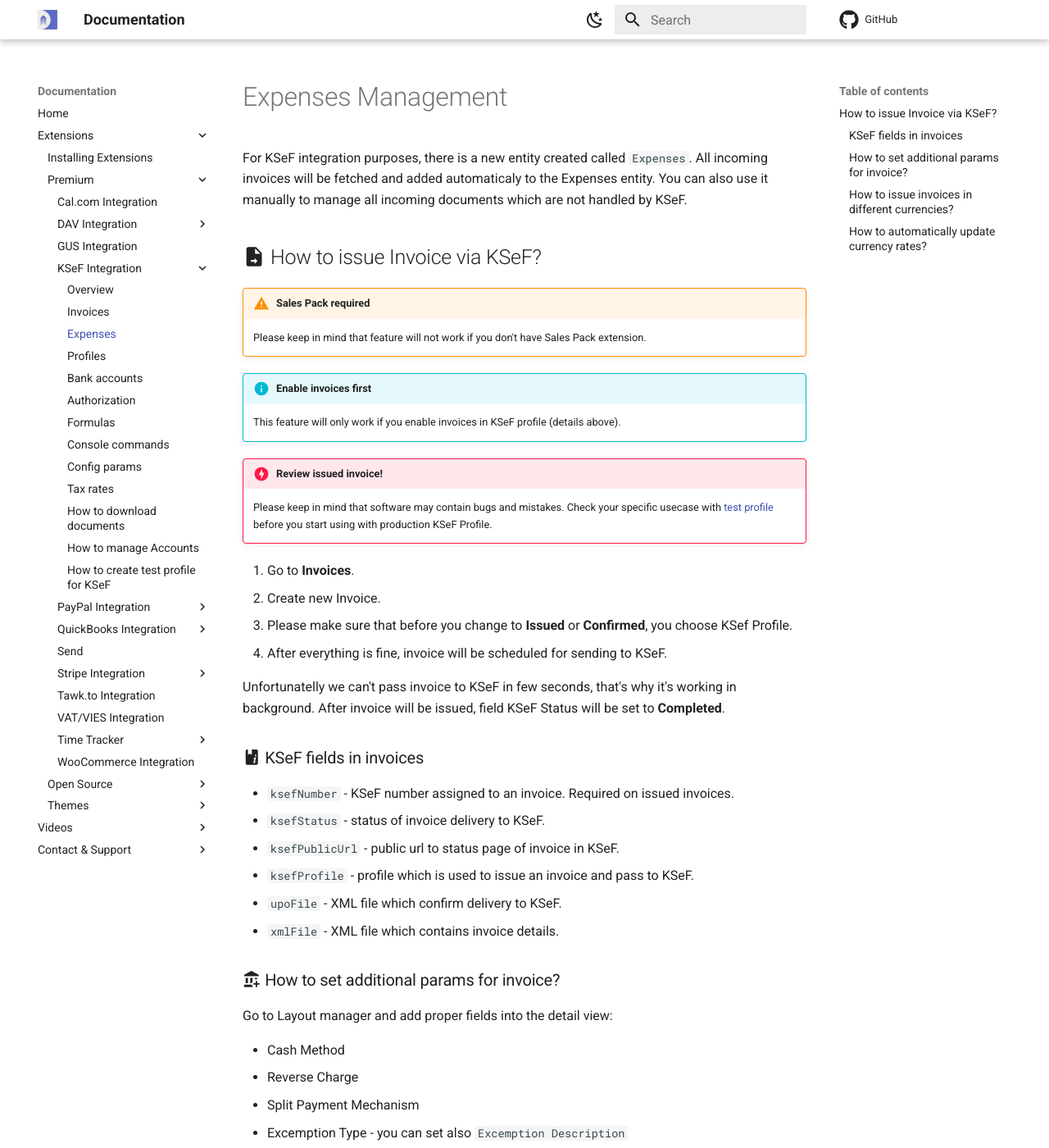
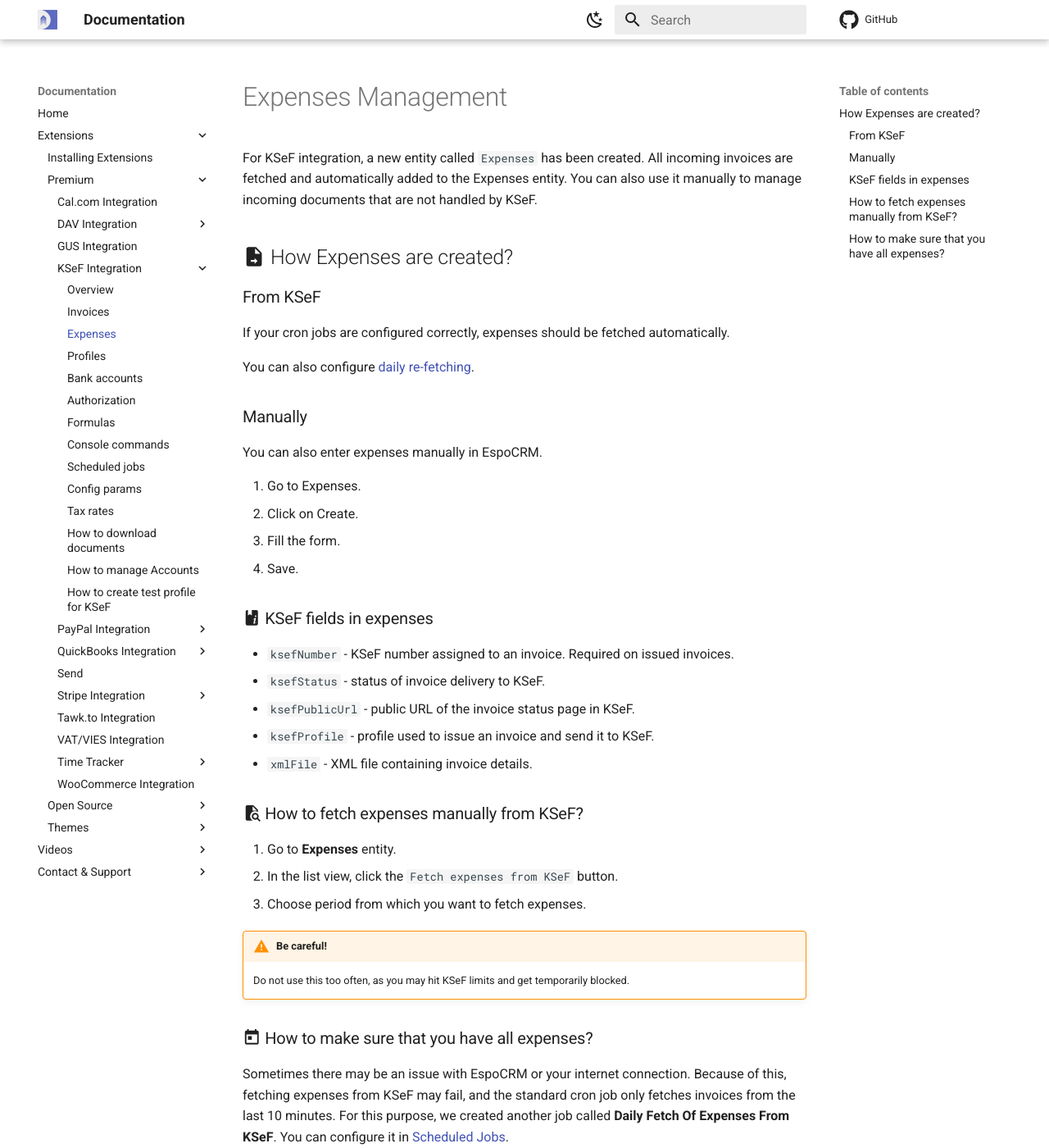
Before and after one commit to dubas-pro/documentation, an MkDocs documentation site: the page built from docs/extensions/ksef/expenses.md, in a window 1280 px wide and 1400 px high. Shown: the whole window at 82% size. Built offline with MkDocs 1.6.1 and Material for MkDocs 9.7.7, drawn with Linux system fonts in a browser that asks for light colours; comment, search, counter and statistics services are not loaded; some of the changed text lies outside the part shown.

Commit message:
feat(ksef): update download documents guide and add scheduled jobs documentation

```diff
--- a/docs/extensions/ksef/expenses.md
+++ b/docs/extensions/ksef/expenses.md
@@ -1,51 +1,41 @@
 # Expenses Management
 
-For KSeF integration purposes, there is a new entity created called `Expenses`. All incoming invoices will be fetched and added automaticaly to the Expenses entity. You can also use it manually to manage all incoming documents which are not handled by KSeF.
+For KSeF integration, a new entity called `Expenses` has been created. All incoming invoices are fetched and automatically added to the Expenses entity. You can also use it manually to manage incoming documents that are not handled by KSeF.
 
-## :material-file-send: How to issue Invoice via KSeF?
+## :material-file-send: How Expenses are created?
 
-!!! warning "Sales Pack required"
-    Please keep in mind that feature will not work if you don't have Sales Pack extension.
+### From KSeF
 
-!!! info "Enable invoices first"
-    This feature will only work if you enable invoices in KSeF profile (details above).
+If your cron jobs are configured correctly, expenses should be fetched automatically.
 
-!!! danger "Review issued invoice!"
-    Please keep in mind that software may contain bugs and mistakes. Check your specific usecase with [test profile](./test-profile.md) before you start using with production KSeF Profile.
+You can also configure [daily re-fetching](#how-to-make-sure-that-you-have-all-expenses).
 
-1. Go to **Invoices**.
-2. Create new Invoice.
-3. Please make sure that before you change to **Issued** or **Confirmed**, you choose KSef Profile.
-4. After everything is fine, invoice will be scheduled for sending to KSeF.
+### Manually
 
-Unfortunatelly we can't pass invoice to KSeF in few seconds, that's why it's working in background. After invoice will be issued, field KSeF Status will be set to **Completed**.
+You can also enter expenses manually in EspoCRM.
 
-### :material-book-information-variant: KSeF fields in invoices
+1. Go to Expenses.
+2. Click on Create.
+3. Fill the form.
+4. Save.
+
+### :material-book-information-variant: KSeF fields in expenses
 
 - `ksefNumber` - KSeF number assigned to an invoice. Required on issued invoices.
 - `ksefStatus` - status of invoice delivery to KSeF.
-- `ksefPublicUrl` - public url to status page of invoice in KSeF.
-- `ksefProfile` - profile which is used to issue an invoice and pass to KSeF.
-- `upoFile` - XML file which confirm delivery to KSeF.
-- `xmlFile` - XML file which contains invoice details.
+- `ksefPublicUrl` - public URL of the invoice status page in KSeF.
+- `ksefProfile` - profile used to issue an invoice and send it to KSeF.
+- `xmlFile` - XML file containing invoice details.
 
-### :material-bank-plus: How to set additional params for invoice?
+### :material-file-search: How to fetch expenses manually from KSeF?
 
-Go to Layout manager and add proper fields into the detail view:
+1. Go to **Expenses** entity.
+2. In the list view, click the `Fetch expenses from KSeF` button.
+3. Choose period from which you want to fetch expenses.
 
-- Cash Method
-- Reverse Charge
-- Split Payment Mechanism
-- Excemption Type - you can set also `Excemption Description`
-- Relevant Period - if you want to specify different date than issuance, choose `Relevant Date` or `Period`. In such scenario, add also additional fields: `Date of Delivery or Service Completion` or/and `Period Start Date` and `Period End Date`
+!!!warning "Be careful!"
+    Do not use this too often, as you may hit KSeF limits and get temporarily blocked.
 
-### :material-currency-usd: How to issue invoices in different currencies?
+### :material-calendar-today: How to make sure that you have all expenses?
 
-1. Enable additional [currencies in settings](https://dubas.pro/redirect/#Admin/currency)
-2. Enter proper [currency rates](https://dubas.pro/redirect/#CurrencyRecord/list/fromSettings=true) for each currency - you can also do it automatically (check out below)
-3. While creating new invoice, before adding anything to item list, change currency from PLN to something else
-
-### :material-github: How to automatically update currency rates?
-
-You can download our free extension to keep updated currency rates:
-https://github.com/dubas-pro/ext-nbp-exchange-rates/releases
+Sometimes there may be an issue with EspoCRM or your internet connection. Because of this, fetching expenses from KSeF may fail, and the standard cron job only fetches invoices from the last 10 minutes. For this purpose, we created another job called **Daily Fetch Of Expenses From KSeF**. You can configure it in [Scheduled Jobs](https://dubas.pro/redirect/#ScheduledJob/create).
--- a/mkdocs.yml
+++ b/mkdocs.yml
@@ -98,6 +98,7 @@
             - Authorization: extensions/ksef/authorization.md
             - Formulas: extensions/ksef/formulas.md
             - Console commands: extensions/ksef/console-commands.md
+            - Scheduled jobs: extensions/ksef/scheduled-jobs.md
             - Config params: extensions/ksef/config-params.md
             - Tax rates: extensions/ksef/tax-rates.md
             - How to download documents: extensions/ksef/download-documents.md
```
Also changed, not shown: docs/extensions/ksef/download-documents.md (+5 -7 lines), docs/extensions/ksef/index.md (+4 -1 lines), docs/extensions/ksef/scheduled-jobs.md (added, +47 -0 lines).
